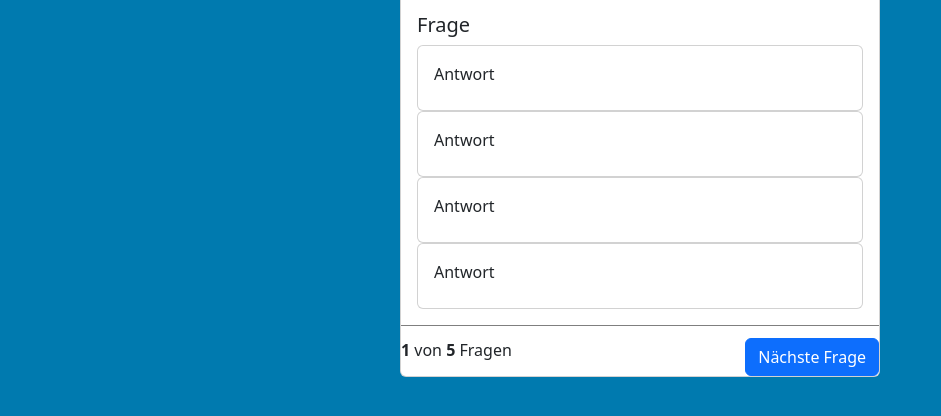
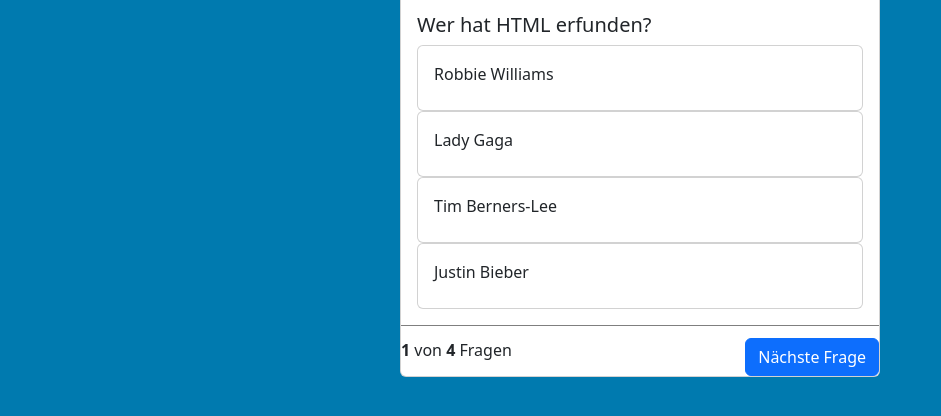
Before and after one commit to FabianRoeseler/da-quiz-app, a website: page index.html in a window 1280 px wide. Shown: the part 132-548 px from the top of the page, without its empty margins (0-941 px from the left). Drawn offline with nearby package versions, Linux system fonts and the light colour scheme.

Commit message:
complete update

```diff
--- a/app.js
+++ b/app.js
@@ -1,2 +1,62 @@
-console.log("Hello World!");
-console.log("test");
+let questions = [
+  {
+    question: "Wer hat HTML erfunden?",
+    answer_1: "Robbie Williams",
+    answer_2: "Lady Gaga",
+    answer_3: "Tim Berners-Lee",
+    answer_4: "Justin Bieber",
+    right_answer: 3,
+  },
+  {
+    question: "Was bedeutet das HTML Tag <a>?",
+    answer_1: "Text Fett",
+    answer_2: "Container",
+    answer_3: "Ein Link",
+    answer_4: "Kursiv",
+    right_answer: 3,
+  },
+  {
+    question: "Woe bindet man eine Website in eine Website ein?",
+    answer_1: "falsch",
+    answer_2: "richtig",
+    answer_3: "falsch",
+    answer_4: "falsch",
+    right_answer: 2,
+  },
+  {
+    question: "Wer ist ein braver Junge?",
+    answer_1: "Marv",
+    answer_2: "Lyonel",
+    answer_3: "Jenny",
+    answer_4: "Freddy",
+    right_answer: 2,
+  },
+];
+
+let currentQuestion = 0;
+
+function init() {
+  document.getElementById("allQuestions").innerHTML = questions.length;
+  showQuestion();
+}
+
+function showQuestion() {
+  let question = questions[currentQuestion];
+
+  document.getElementById("questiontext").innerHTML = question["question"];
+  document.getElementById("answer_1").innerHTML = question["answer_1"];
+  document.getElementById("answer_2").innerHTML = question["answer_2"];
+  document.getElementById("answer_3").innerHTML = question["answer_3"];
+  document.getElementById("answer_4").innerHTML = question["answer_4"];
+}
+
+function answer(selection) {
+  let question = questions[currentQuestion];
+  let selectedQuestionNumber = selection.slice(-1);
+
+  if (selectedQuestionNumber == question["right_answer"]) {
+    console.log("Right answer");
+  } else {
+    console.log("Wrong answer");
+  }
+}
--- a/index.html
+++ b/index.html
@@ -10,7 +10,7 @@
     />
     <link rel="stylesheet" href="style.css" />
   </head>
-  <body>
+  <body onload="init()">
     <!-- As a link -->
     <nav class="navbar bg-body-tertiary">
       <div class="container-fluid">
@@ -23,27 +23,27 @@
       <div class="card quiz-card">
         <img src="./img/card.jpg" class="card-img-top" />
         <div class="card-body">
-          <h5 class="card-title">Frage</h5>
+          <h5 class="card-title" id="questiontext">Frage</h5>
 
-          <div class="card">
-            <div class="card-body mb-2">Antwort</div>
+          <div class="card quiz-answer-card" onclick="answer('answer_1')">
+            <div class="card-body mb-2" id="answer_1">Antwort</div>
           </div>
 
-          <div class="card">
-            <div class="card-body mb-2">Antwort</div>
+          <div class="card quiz-answer-card" onclick="answer('answer_2')">
+            <div class="card-body mb-2" id="answer_2">Antwort</div>
           </div>
 
-          <div class="card">
-            <div class="card-body mb-2">Antwort</div>
+          <div class="card quiz-answer-card" onclick="answer('answer_3')">
+            <div class="card-body mb-2" id="answer_3">Antwort</div>
           </div>
 
-          <div class="card">
-            <div class="card-body mb-2">Antwort</div>
+          <div class="card quiz-answer-card" onclick="answer('answer_4')">
+            <div class="card-body mb-2" id="answer_4">Antwort</div>
           </div>
         </div>
 
         <div class="question-footer">
-          <span> <b>1</b> von <b>5</b> Fragen </span>
+          <span> <b>1</b> von <b id="allQuestions"></b> Fragen </span>
           <button type="button" class="btn btn-primary">Nächste Frage</button>
         </div>
       </div>
--- a/style.css
+++ b/style.css
@@ -23,3 +23,8 @@
 .quiz-card {
   width: 30rem;
 }
+
+.quiz-answer-card:hover {
+  cursor: pointer;
+  background-color: rgba(0,0,0, 0.2);
+}
```
